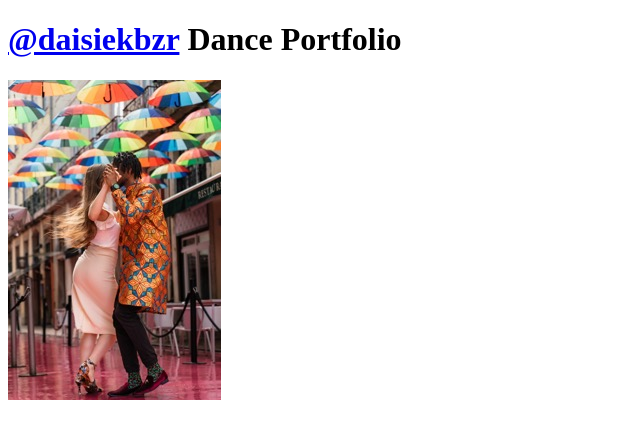
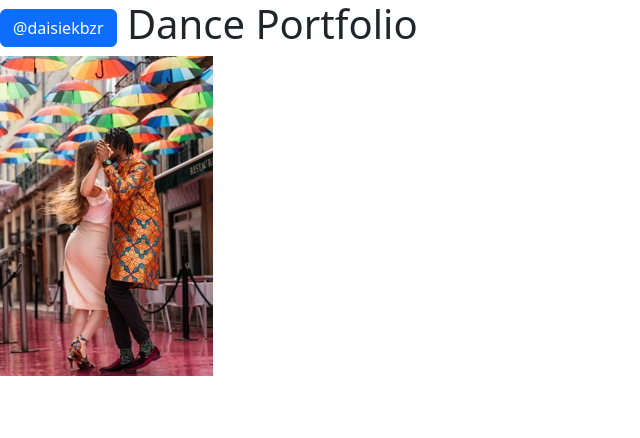
Before and after one commit to daisiecommits/dance-portfolio, a plain HTML site: page index.html in a window 1280 px wide. Shown: the whole page, without its empty margins (0-640 px from the left). Drawn offline with nearby package versions, Linux system fonts and the light colour scheme.

Commit message:
- added bootstrap

```diff
--- a/index.html
+++ b/index.html
@@ -5,9 +5,16 @@
     <meta http-equiv="X-UA-Compatible" content="IE=edge">
     <meta name="viewport" content="width=device-width, initial-scale=1.0">
     <title>Daisie's Dance Portfolio</title>
+    <link href="https://cdn.jsdelivr.net/npm/bootstrap@5.2.3/dist/css/bootstrap.min.css" rel="stylesheet">
+    <link href="resources/css/index.css" rel="stylesheet">
 </head>
+
 <body>
-    <h1><a href="https://www.instagram.com/daisiekbzr/" target="_blank">@daisiekbzr</a> Dance Portfolio</h1>
-    <img src="images/rend.jpeg">
+    <!-- Banner section-->
+    <div class="banner">
+        <h1><button type="button" class="btn btn-primary" href="https://www.instagram.com/daisiekbzr/" target="_blank">@daisiekbzr</button> Dance Portfolio</h1>
+        <img src="resources/images/rend.jpeg" alt="Two semba and kizomba dancers dancing on the Pink Street in Lisbon">
+    </div>
+
 </body>
 </html>
--- /dev/null
+++ b/resources/css/index.css
@@ -0,0 +1,3 @@
+.button1 {
+    color: brown;
+}
```
Also changed, not shown: resources/images/rend.jpeg (renamed from images/rend.jpeg).
